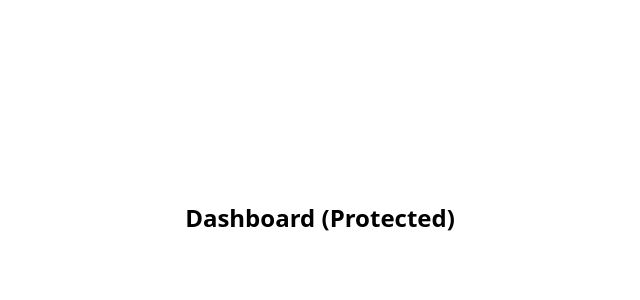
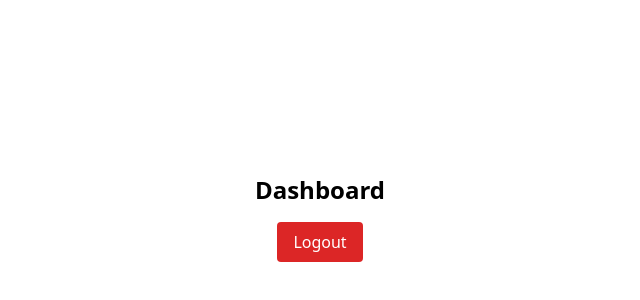
Before and after one commit to Chen-29sb/smart-prep-tracker, a React app in the folder frontend/: page / in a window 1280 px wide. Shown: the part 182-482 px from the top of the page, without its empty margins (320-960 px from the left). Built offline with nearby package versions, Linux system fonts and the light colour scheme; sample sign-in values are in the browser's storage; the HTML template or start-up script is replaced by a standard one.

Commit message:
feat: add protected routes and auth guard

```diff
--- a/frontend/src/App.jsx
+++ b/frontend/src/App.jsx
@@ -2,14 +2,17 @@ import { BrowserRouter as Router, Routes, Route } from "react-router-dom";
 import Login from "./pages/Login";
 import Register from "./pages/Register";
 import Dashboard from "./pages/Dashboard";
+import ProtectedRoute from "./components/ProtectedRoute";
 
 function App() {
   return (
     <Router>
       <Routes>
-        <Route path="/" element={<Dashboard />} />
         <Route path="/login" element={<Login />} />
         <Route path="/register" element={<Register />} />
+        <Route path="/" element={
+          <ProtectedRoute><Dashboard /></ProtectedRoute>
+          } />
       </Routes>
     </Router>
   );
--- /dev/null
+++ b/frontend/src/components/ProtectedRoute.jsx
@@ -0,0 +1,13 @@
+import { Navigate } from "react-router-dom";
+
+const ProtectedRoute = ({ children }) => {
+  const token = localStorage.getItem("token");
+
+  if (!token) {
+    return <Navigate to="/login" replace />;
+  }
+
+  return children;
+};
+
+export default ProtectedRoute;
--- a/frontend/src/pages/Dashboard.jsx
+++ b/frontend/src/pages/Dashboard.jsx
@@ -1,7 +1,23 @@
+import { useNavigate } from "react-router-dom";
+
 const Dashboard = () => {
+  const navigate = useNavigate();
+
+  const handleLogout = () => {
+    localStorage.removeItem("token");
+    navigate("/login");
+  };
+
   return (
-    <div className="min-h-screen flex items-center justify-center">
-      <h1 className="text-2xl font-bold">Dashboard (Protected)</h1>
+    <div className="min-h-screen flex flex-col items-center justify-center gap-4">
+      <h1 className="text-2xl font-bold">Dashboard</h1>
+
+      <button
+        onClick={handleLogout}
+        className="bg-red-600 text-white px-4 py-2 rounded"
+      >
+        Logout
+      </button>
     </div>
   );
 };
```
